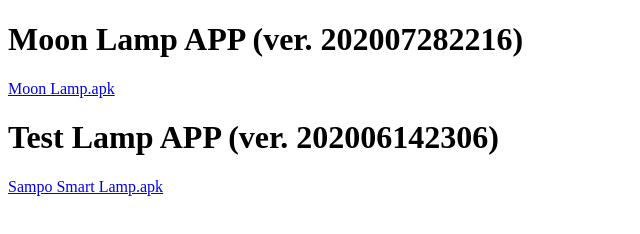
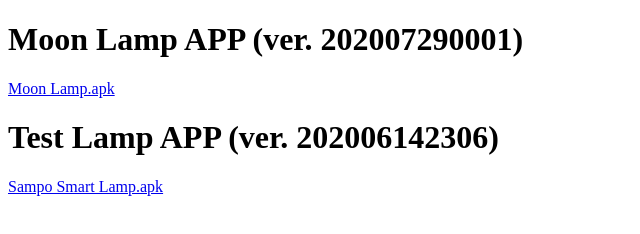
Before and after one commit to Le1779/Test-Static-Page, a plain HTML site: page index.html in a window 1280 px wide. Shown: the full height of the page, 0-640 px from the left. Drawn offline with Linux system fonts and the light colour scheme.

Commit message:
update Moon Lamp.apk

```diff
--- a/index.html
+++ b/index.html
@@ -7,7 +7,7 @@
 </head>
 
 <body>
-    <h1>Moon Lamp APP (ver. 202007282216)</h1>
+    <h1>Moon Lamp APP (ver. 202007290001)</h1>
     <a href="./Moon Lamp.apk">Moon Lamp.apk</a>
     <h1>Test Lamp APP (ver. 202006142306)</h1>
     <a href="./Sampo Smart Lamp.apk">Sampo Smart Lamp.apk</a>
```
Also changed, not shown: 1 other file.
